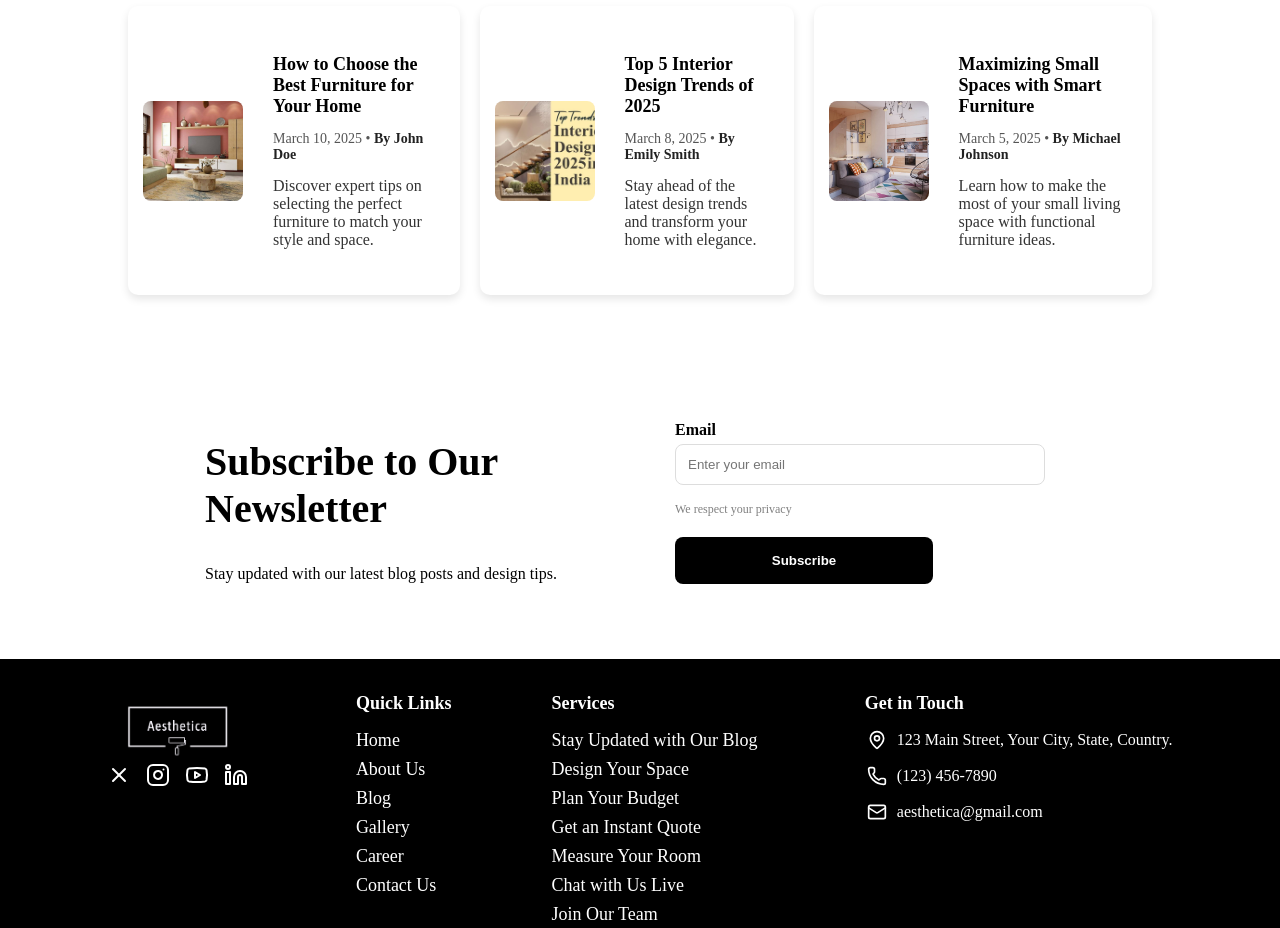
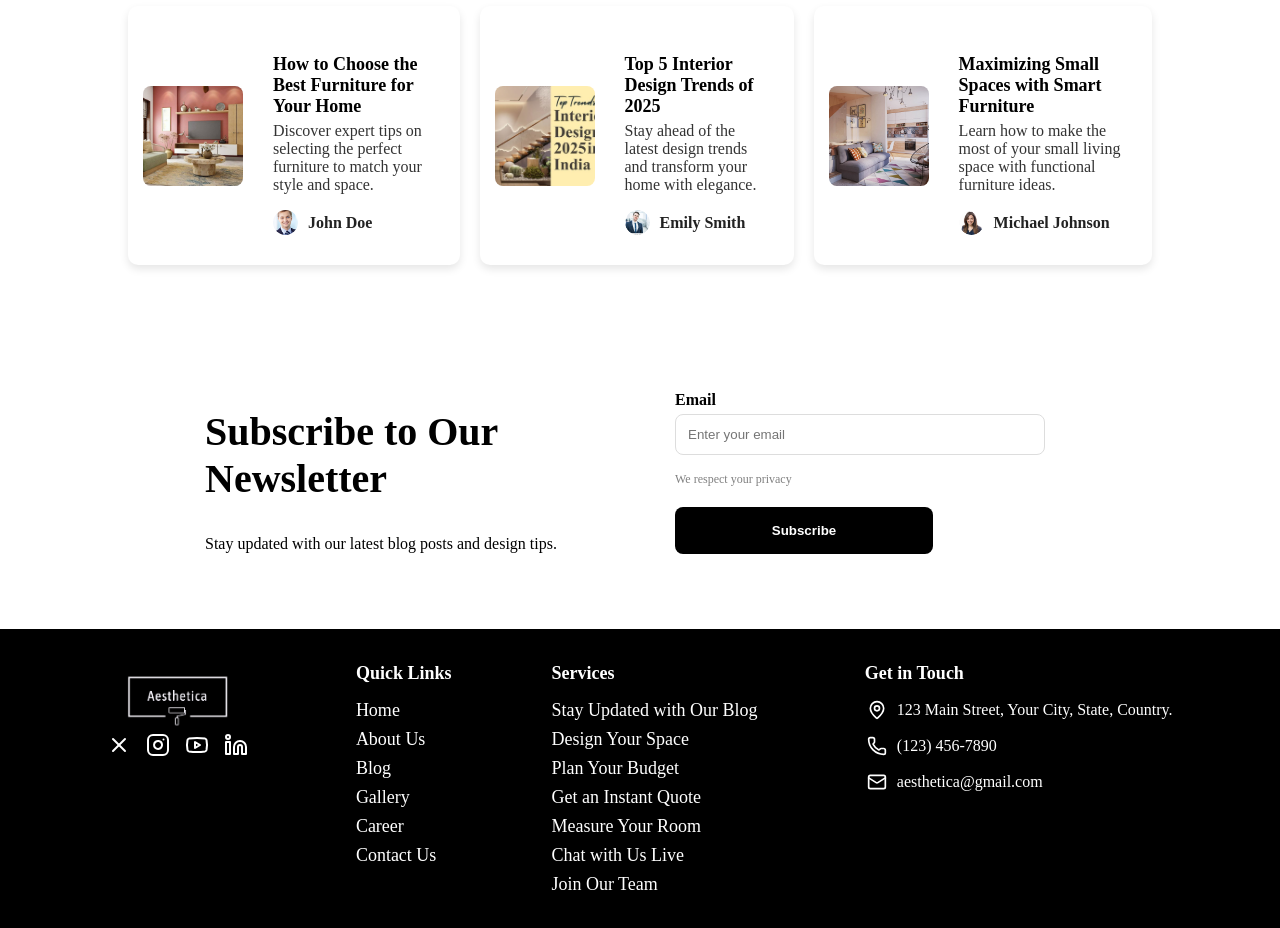
Before and after one commit to ShrutiChavda/Aesthetica, a React (Vite) app in the folder FRONTEND/: page /blog in a window 1280 px wide. Shown: the part 1100-2028 px from the top of the page. Built offline with nearby package versions, Linux system fonts and the light colour scheme.

Commit message:
changes in blog

```diff
--- a/FRONTEND/src/assets/css/LandingPage.css
+++ b/FRONTEND/src/assets/css/LandingPage.css
@@ -930,8 +930,17 @@ body, html {
 }
 
 .author {
+  display: flex;
+  align-items: center;
   font-weight: bold;
   color: #222;
+}
+
+.author img {
+  width: 25px;
+  height: 25px;
+  border-radius: 25px;
+  margin-right: 10px;
 }
 
 .description {
--- a/FRONTEND/src/pages/Blog.jsx
+++ b/FRONTEND/src/pages/Blog.jsx
@@ -16,6 +16,10 @@ import lamp from "../../src/assets/images/lamp.jpg";
 import article1 from "../../src/assets/images/article1.jpg"; // Images of article
 import article2 from "../../src/assets/images/article2.jpg";
 import article3 from "../../src/assets/images/article3.jpg";
+
+import user1 from "../../src/assets/images/team1.png";   // Images of auther
+import user2 from "../../src/assets/images/team2.png";
+import user3 from "../../src/assets/images/team3.png";
 
 import logo from "../../src/assets/images/logo.png";
 import logo1 from "../../src/assets/images/logo1.png";
@@ -40,6 +44,7 @@ const Blog = () => {
       date: "March 10, 2025",
       author: "John Doe",
       img: article1,
+      image: user1,
       description: "Discover expert tips on selecting the perfect furniture to match your style and space.",
     },
     {
@@ -48,6 +53,7 @@ const Blog = () => {
       date: "March 8, 2025",
       author: "Emily Smith",
       img: article2,
+      image: user2,
       description: "Stay ahead of the latest design trends and transform your home with elegance.",
     },
     {
@@ -56,6 +62,7 @@ const Blog = () => {
       date: "March 5, 2025",
       author: "Michael Johnson",
       img: article3,
+      image: user3,
       description: "Learn how to make the most of your small living space with functional furniture ideas.",
     },
   ];
@@ -87,8 +94,11 @@ const Blog = () => {
               <img src={article.img} alt={article.title} />
               <div className="article-content">
                 <h3>{article.title}</h3>
-                <p className="date">{article.date} • <span className="author">By {article.author}</span></p>
                 <p className="description">{article.description}</p>
+                <div className="author">
+                  <img src={article.image} alt={article.author} />
+                  <span>{article.author}</span>
+                </div>
               </div>
             </div>
           ))}
```
